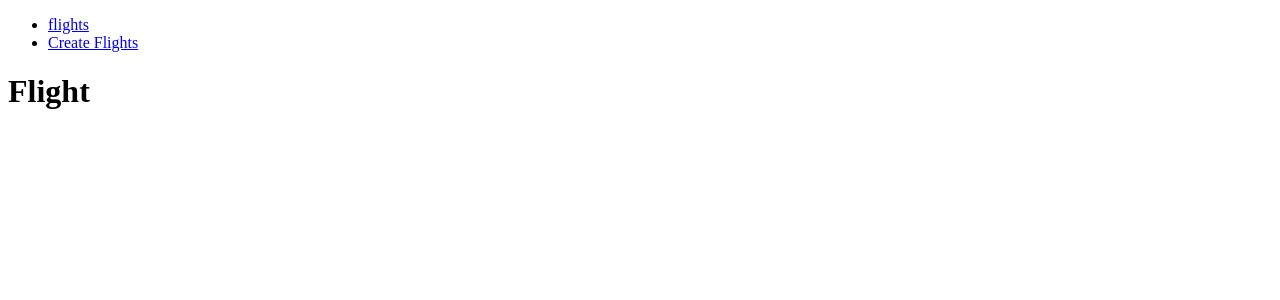
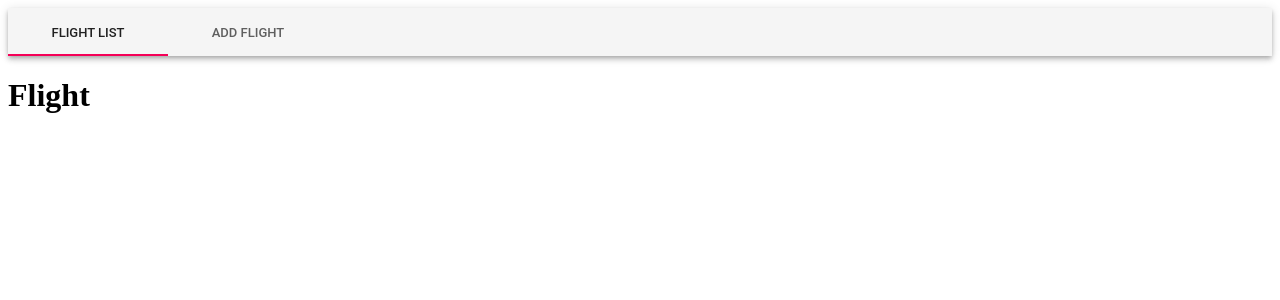
Before and after one commit to chochinlu/code-test-redux, a React (Create React App) app: page / in a window 1280 px wide. Shown: the top 300 px of the page. Built offline with nearby package versions, Linux system fonts and the light colour scheme.

Commit message:
Add top menu style.

```diff
--- a/src/components/App.js
+++ b/src/components/App.js
@@ -4,10 +4,23 @@ import Flight from './Flight';
 import FlightForm from './FlightForm';
 import NotMatch from './NotMatch';
 
+import Grid from '@material-ui/core/Grid';
+import AppBar from '@material-ui/core/AppBar';
+import Tabs from '@material-ui/core/Tabs';
+import Tab from '@material-ui/core/Tab';
+
 class App extends Component {
+  state = {
+    value: 0
+  };
+
   componentDidMount() {
     // this.props.handleGetCheap();
   }
+
+  handleChange = (event, value) => {
+    this.setState({ value });
+  };
 
   render() {
     // console.log(this.props.cheap);
@@ -15,24 +28,21 @@ class App extends Component {
     const flightComponent = <Flight cheap={this.props.cheap} />;
 
     return (
-      <div>
-        <nav>
-          <ul>
-            <li>
-              <Link to="/">flights</Link>
-            </li>
-            <li>
-              <Link to="/flight_form">Create Flights</Link>
-            </li>
-          </ul>
-        </nav>
+      <Grid container>
+        <AppBar position="static" color="default">
+          <Tabs value={this.state.value} onChange={this.handleChange}>
+            <Tab label="Flight List" component={Link} to="/flight" />
+            <Tab label="Add Flight" component={Link} to="/flight_form" />
+          </Tabs>
+        </AppBar>
+
         <Switch>
           <Route path="/" exact component={() => flightComponent} />
           <Route path="/flight" exact component={() => flightComponent} />
           <Route path="/flight_form" component={() => <FlightForm />} />
           <Route component={NotMatch} />
         </Switch>
-      </div>
+      </Grid>
     );
   }
 }
--- a/src/components/Flight.js
+++ b/src/components/Flight.js
@@ -1,7 +1,7 @@
 import React from 'react';
 
 export default function Flight({ cheap }) {
-  console.log(JSON.stringify(cheap.flight));
+  // console.log(JSON.stringify(cheap.flight));
   return (
     <div>
       <h1>Flight</h1>
```
